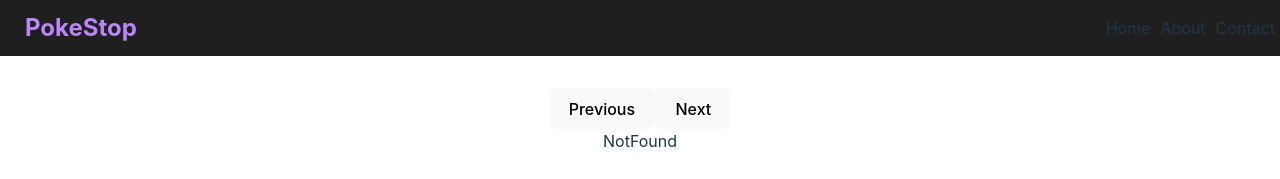
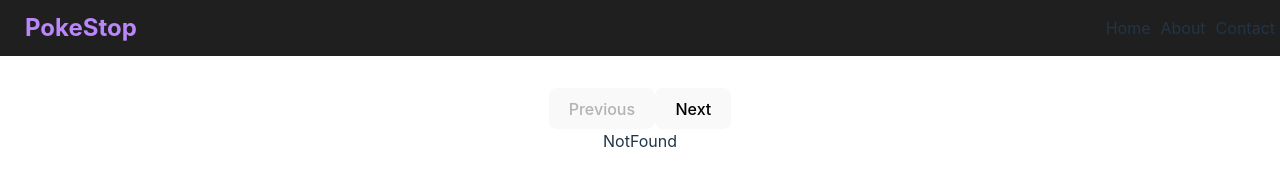
Before and after one commit to Apricosma/poke-stop, a React (Vite) app: page /poke-stop/404 in a window 1280 px wide. Shown: the top 179 px of the page. Built offline with nearby package versions, Linux system fonts and the light colour scheme; no server answers; what pokemontcgsdk would draw is missing.

Commit message:
Separate concerns a little bit hopefully

```diff
--- a/src/App.jsx
+++ b/src/App.jsx
@@ -1,17 +1,14 @@
 import { useState, useEffect } from "react";
 import { Routes, Route, useNavigate, useLocation } from "react-router-dom";
 import "./App.css";
-import CardData from "./components/CardData";
+import Header from "./components/Header";
+import Pagination from "./components/Pagination";
+import CardDataPage from "./pages/CardDataPage";
 import CardDetails from "./components/CardDetails";
-import Header from "./components/Header";
 import NotFound from "./components/NotFound";
 
 function App() {
-  const [currentPage, setCurrentPage] = useState(() => {
-    const savedPage = sessionStorage.getItem("currentPage");
-    return savedPage ? Number(savedPage) : 1;
-  });
-
+  const [currentPage, setCurrentPage] = useState(1);
   const location = useLocation();
   const navigate = useNavigate();
 
@@ -23,19 +20,7 @@ function App() {
   useEffect(() => {
     const pageNumber = location.state?.pageNumber || 1;
     setCurrentPage(pageNumber);
-  }, [location.state?.pageNumber]);
-
-  // Having issues with rendering the correct page when the user manually enters a page number in the URL
-  // Update the currentPage state when the page parameter changes
-  useEffect(() => {
-    const currentPageFromUrl = location.pathname.substring(1);
-    let pageNumber = parseInt(currentPageFromUrl, 10);
-    if (isNaN(pageNumber)) {
-      pageNumber = 1; // default to page 1 if the URL doesn't contain a valid page number
-    }
-    setCurrentPage(pageNumber);
-    sessionStorage.setItem("currentPage", currentPage);
-  }, [location.pathname, location.state?.pageNumber, currentPage]);
+  }, [location]);
 
   return (
     <>
@@ -46,24 +31,12 @@ function App() {
       />
 
       <div className="pagination">
-        <button
-          onClick={() => handlePageChange(currentPage - 1)}
-          disabled={currentPage === 1}
-        >
-          Previous
-        </button>
-        <button onClick={() => handlePageChange(currentPage + 1)}>Next</button>
+        <Pagination currentPage={currentPage} onPageChange={handlePageChange} />
       </div>
 
       <Routes>
-        <Route
-          path="/:page"
-          element={<CardData pageSize={20} page={currentPage} />}
-        />
-        <Route
-          path="/"
-          element={<CardData pageSize={20} page={currentPage} />}
-        />
+        <Route path="/:page" element={<CardDataPage pageSize={20} />} />
+        <Route path="/" element={<CardDataPage pageSize={20} />} />
         <Route path="/card/:id" element={<CardDetails />} />
         <Route path="/404" element={<NotFound />} />
       </Routes>
--- /dev/null
+++ b/src/components/Pagination.jsx
@@ -0,0 +1,27 @@
+import { useNavigate } from "react-router-dom";
+import PropTypes from "prop-types";
+
+function Pagination({ currentPage, onPageChange }) {
+  const navigate = useNavigate();
+
+  const handlePageChange = (pageNumber) => {
+    onPageChange(pageNumber);
+    navigate(`/${pageNumber}`, { state: { pageNumber } });
+  };
+
+  return (
+    <>
+      <button onClick={() => handlePageChange(currentPage - 1)} disabled={currentPage === 1}>
+        Previous
+      </button>
+      <button onClick={() => handlePageChange(currentPage + 1)}>Next</button>
+    </>
+  );
+}
+
+Pagination.propTypes = {
+  currentPage: PropTypes.number.isRequired,
+  onPageChange: PropTypes.func.isRequired,
+}
+
+export default Pagination;
--- /dev/null
+++ b/src/pages/CardDataPage.jsx
@@ -0,0 +1,22 @@
+import { useEffect } from "react";
+import { useLocation } from "react-router-dom";
+import CardData from "../components/CardData";
+import PropTypes from "prop-types";
+
+function CardDataPage({ pageSize }) {
+  const location = useLocation();
+  const currentPage = location.state?.pageNumber || 1;
+
+  useEffect(() => {
+    sessionStorage.setItem("currentPage", currentPage);
+  }, [currentPage]);
+
+  return <CardData pageSize={pageSize} page={currentPage} />;
+}
+
+// prop validation
+CardDataPage.propTypes = {
+  pageSize: PropTypes.number.isRequired,
+}
+
+export default CardDataPage;
```
